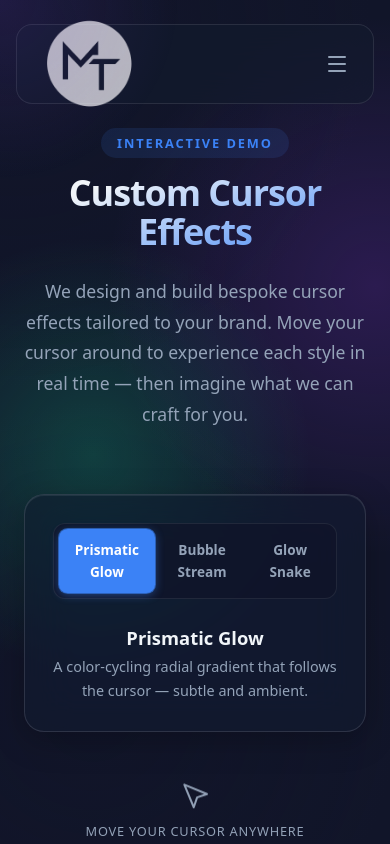
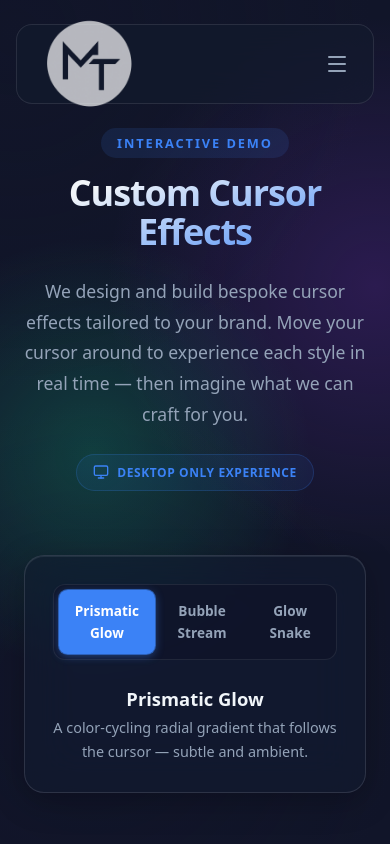
Before and after one commit to McWhorter-Thomasson-Digital-Tech/Website, a Next.js app: page /demo in a window 390 px wide. Both pictures are taken after a click on the button "Prismatic Glow". Shown: the top 844 px of the page. Built offline with nearby package versions, Linux system fonts and the light colour scheme.

Commit message:
Feat: maybe makes cursors work better on mobile

```diff
--- a/src/app/demo/DemoClient.tsx
+++ b/src/app/demo/DemoClient.tsx
@@ -35,6 +35,14 @@ export function DemoClient() {
           We design and build bespoke cursor effects tailored to your brand.
           Move your cursor around to experience each style in real time — then imagine what we can craft for you.
         </p>
+        <div className={styles.desktopNote}>
+          <svg viewBox="0 0 24 24" fill="none" stroke="currentColor" strokeWidth="2" strokeLinecap="round" strokeLinejoin="round">
+            <rect x="2" y="3" width="20" height="14" rx="2" ry="2" />
+            <line x1="8" y1="21" x2="16" y2="21" />
+            <line x1="12" y1="17" x2="12" y2="21" />
+          </svg>
+          <span>Desktop Only Experience</span>
+        </div>
       </section>
 
       <section className={styles.controlSection}>
--- a/src/app/demo/page.module.css
+++ b/src/app/demo/page.module.css
@@ -197,3 +197,28 @@
     opacity: 1;
   }
 }
+
+.desktopNote {
+  display: inline-flex;
+  align-items: center;
+  gap: 0.5rem;
+  padding: 0.5rem 1rem;
+  background: color-mix(in srgb, var(--primary), transparent 92%);
+  border: 1px solid color-mix(in srgb, var(--primary), transparent 80%);
+  border-radius: 9999px;
+  margin-top: 1.5rem;
+}
+
+.desktopNote svg {
+  width: 1rem;
+  height: 1rem;
+  color: var(--primary);
+}
+
+.desktopNote span {
+  font-size: 0.75rem;
+  font-weight: 600;
+  color: var(--primary);
+  text-transform: uppercase;
+  letter-spacing: 0.05em;
+}
--- a/src/components/ui/BubbleCursor.tsx
+++ b/src/components/ui/BubbleCursor.tsx
@@ -61,10 +61,17 @@ export function BubbleCursor() {
     resize();
     window.addEventListener('resize', resize);
 
-    const handleMouseMove = (e: MouseEvent) => {
+    const onMouseMove = (e: MouseEvent) => {
       spawnBubbles(e.clientX, e.clientY);
     };
-    window.addEventListener('mousemove', handleMouseMove);
+    const onTouchMove = (e: TouchEvent) => {
+      if (e.touches[0]) {
+        spawnBubbles(e.touches[0].clientX, e.touches[0].clientY);
+      }
+    };
+    window.addEventListener('mousemove', onMouseMove);
+    window.addEventListener('touchstart', onTouchMove);
+    window.addEventListener('touchmove', onTouchMove);
 
     const animate = () => {
       ctx.clearRect(0, 0, canvas.width, canvas.height);
@@ -130,7 +137,9 @@ export function BubbleCursor() {
 
     return () => {
       window.removeEventListener('resize', resize);
-      window.removeEventListener('mousemove', handleMouseMove);
+      window.removeEventListener('mousemove', onMouseMove);
+      window.removeEventListener('touchstart', onTouchMove);
+      window.removeEventListener('touchmove', onTouchMove);
       cancelAnimationFrame(animationRef.current);
     };
   }, [spawnBubbles]);
--- a/src/components/ui/GlobalCursor.tsx
+++ b/src/components/ui/GlobalCursor.tsx
@@ -1,5 +1,6 @@
 'use client';
 
+import { useEffect, useState } from 'react';
 import { useGlobalCursor } from '@/lib/CursorContext';
 import { MouseGlow } from './MouseGlow';
 import { BubbleCursor } from './BubbleCursor';
@@ -13,6 +14,21 @@ const CURSOR_MAP = {
 
 export function GlobalCursor() {
   const { cursorType } = useGlobalCursor();
+  const [isDesktop, setIsDesktop] = useState<boolean | null>(null);
+
+  useEffect(() => {
+    // Check if the device has a fine pointer (mouse/stylus)
+    const mediaQuery = window.matchMedia('(pointer: fine)');
+    setIsDesktop(mediaQuery.matches);
+
+    const handler = (e: MediaQueryListEvent) => setIsDesktop(e.matches);
+    mediaQuery.addEventListener('change', handler);
+    return () => mediaQuery.removeEventListener('change', handler);
+  }, []);
+
+  // We no longer block mobile, as we now handle transient visibility in the sub-components
+  // if (isDesktop === false || isDesktop === null) return null;
+
   const ActiveCursor = CURSOR_MAP[cursorType];
   return <ActiveCursor />;
 }
--- a/src/components/ui/MouseGlow.tsx
+++ b/src/components/ui/MouseGlow.tsx
@@ -5,17 +5,38 @@ import { useEffect, useState } from 'react';
 export function MouseGlow() {
   const [mousePosition, setMousePosition] = useState({ x: -1000, y: -1000 });
   const [hue, setHue] = useState(0);
+  const [opacity, setOpacity] = useState(0);
 
   useEffect(() => {
-    const handleMouseMove = (e: MouseEvent) => {
-      setMousePosition({
-        x: e.clientX,
-        y: e.clientY,
-      });
+    let idleTimeout: NodeJS.Timeout;
+
+    const handleInteraction = (x: number, y: number) => {
+      setMousePosition({ x, y });
+      setOpacity(1);
+
+      clearTimeout(idleTimeout);
+      idleTimeout = setTimeout(() => {
+        setOpacity(0);
+      }, 2000);
     };
 
-    window.addEventListener('mousemove', handleMouseMove);
-    return () => window.removeEventListener('mousemove', handleMouseMove);
+    const onMouseMove = (e: MouseEvent) => handleInteraction(e.clientX, e.clientY);
+    const onTouchMove = (e: TouchEvent) => {
+      if (e.touches[0]) {
+        handleInteraction(e.touches[0].clientX, e.touches[0].clientY);
+      }
+    };
+
+    window.addEventListener('mousemove', onMouseMove);
+    window.addEventListener('touchstart', onTouchMove);
+    window.addEventListener('touchmove', onTouchMove);
+
+    return () => {
+      window.removeEventListener('mousemove', onMouseMove);
+      window.removeEventListener('touchstart', onTouchMove);
+      window.removeEventListener('touchmove', onTouchMove);
+      clearTimeout(idleTimeout);
+    };
   }, []);
 
   useEffect(() => {
@@ -30,8 +51,9 @@ export function MouseGlow() {
 
   return (
     <div
-      className="pointer-events-none fixed inset-0 z-50 transition-colors duration-100"
+      className="pointer-events-none fixed inset-0 z-50 transition-opacity duration-1000"
       style={{
+        opacity,
         background: `radial-gradient(300px circle at ${mousePosition.x}px ${mousePosition.y}px, hsla(${hue}, 100%, 65%, 0.12), transparent 60%)`,
       }}
     />
--- a/src/components/ui/SnakeCursor.tsx
+++ b/src/components/ui/SnakeCursor.tsx
@@ -47,14 +47,43 @@ export function SnakeCursor() {
       }
     }
 
-    const handleMouseMove = (e: MouseEvent) => {
-      mouseRef.current.x = e.clientX;
-      mouseRef.current.y = e.clientY;
+    const handleInteraction = (x: number, y: number) => {
+      mouseRef.current.x = x;
+      mouseRef.current.y = y;
     };
-    window.addEventListener('mousemove', handleMouseMove);
+
+    const onMouseMove = (e: MouseEvent) => handleInteraction(e.clientX, e.clientY);
+    const onTouchMove = (e: TouchEvent) => {
+      if (e.touches[0]) {
+        handleInteraction(e.touches[0].clientX, e.touches[0].clientY);
+      }
+    };
+
+    window.addEventListener('mousemove', onMouseMove);
+    window.addEventListener('touchstart', onTouchMove);
+    window.addEventListener('touchmove', onTouchMove);
+
+    let lastMoveTime = Date.now();
+    let currentAlpha = 0;
+
+    const onMoveUpdate = () => {
+      lastMoveTime = Date.now();
+    };
+    window.addEventListener('mousemove', onMoveUpdate);
+    window.addEventListener('touchstart', onMoveUpdate);
+    window.addEventListener('touchmove', onMoveUpdate);
 
     const animate = () => {
       ctx.clearRect(0, 0, canvas.width, canvas.height);
+
+      // Handle opacity based on inactivity
+      const now = Date.now();
+      const idleTime = now - lastMoveTime;
+      if (idleTime < 1000) {
+        currentAlpha = Math.min(1, currentAlpha + 0.05);
+      } else if (idleTime > 2000) {
+        currentAlpha = Math.max(0, currentAlpha - 0.02);
+      }
 
       const balls = ballsRef.current;
       frameRef.current++;
@@ -75,7 +104,9 @@ export function SnakeCursor() {
         const b = balls[i];
         const t = i / (balls.length - 1); // 0 = head, 1 = tail
         const radius = BASE_RADIUS * (1 - t * 0.6);
-        const opacity = 0.85 - t * 0.55;
+        const opacity = (0.85 - t * 0.55) * currentAlpha;
+
+        if (opacity <= 0.001) continue;
 
         // Each ball picks directly from the brand palette — no interpolation
         const colorIdx = (i + colorOffsetRef.current) % BRAND_COLORS.length;
@@ -130,7 +161,12 @@ export function SnakeCursor() {
 
     return () => {
       window.removeEventListener('resize', resize);
-      window.removeEventListener('mousemove', handleMouseMove);
+      window.removeEventListener('mousemove', onMouseMove);
+      window.removeEventListener('touchstart', onTouchMove);
+      window.removeEventListener('touchmove', onTouchMove);
+      window.removeEventListener('mousemove', onMoveUpdate);
+      window.removeEventListener('touchstart', onMoveUpdate);
+      window.removeEventListener('touchmove', onMoveUpdate);
       cancelAnimationFrame(animationRef.current);
     };
   }, []);
```
